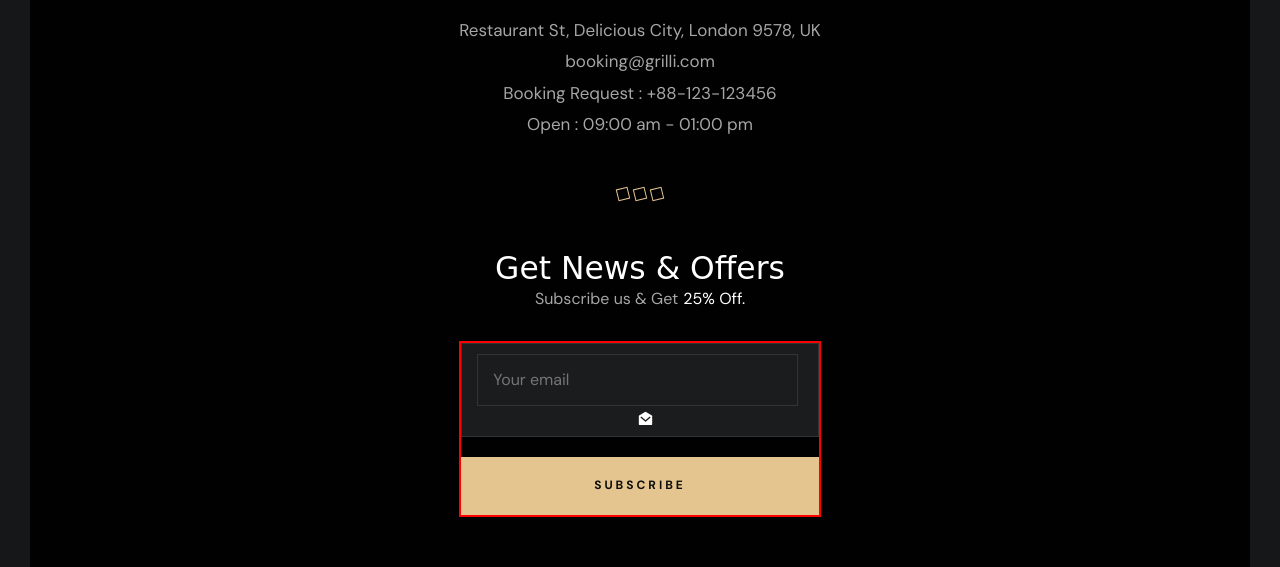
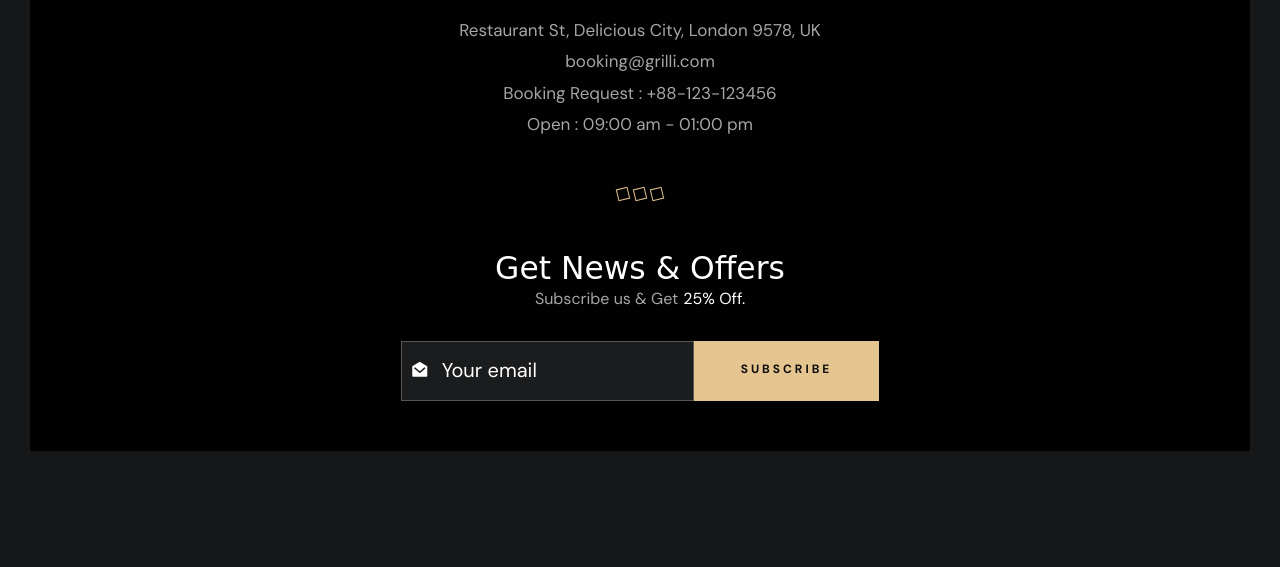
Before and after one commit to Krzysiek756/Grilli-Restaurant, a website: page src/index.pug in a window 1280 px wide. Shown: the part 8019-8586 px from the top of the page. After the commit the page ends 8470 px from the top, so only its background shows below. Drawn offline with nearby package versions, Linux system fonts and the light colour scheme; files that its build step writes are made by us from their sources; files whose address does not match are found by name; a web font is replaced by a local one.

Commit message:
form footer

```diff
--- a/src/parts/footer.pug
+++ b/src/parts/footer.pug
@@ -26,9 +26,9 @@ footer.footer
 
 
                             form.form__wrapper(action='')
-                                .form__input
+                                .icon__input
+                                    input.form__input(type='email' name='email_address' placeholder='Your email' autocomplete='off')
                                     i.ri-mail-open-fill
-                                    input.form__input(type='email' name='email_address' placeholder='Your email' autocomplete='off')
                                 .btn.btn--header
                                     span.text.text-1 Subscribe
                                     span.text.text-2(aria-hidden='true') Subscribe
--- a/src/scss/components/_footer.scss
+++ b/src/scss/components/_footer.scss
@@ -117,14 +117,7 @@
         }
     }
 
-    .form {
 
-        &__wrapper {
-            border: 2px solid red;
-            background-color: transparent;
-
-        }
-    }
 
 
     .btn {
@@ -132,37 +125,103 @@
     }
 
 
-    .form__input {
-        background-color: $eerie-black-2;
-        color: $white;
-        padding: 10px 20px 10px 15px;
-        border: 1px solid $white-alpha-10;
-        outline: none;
-        transition: border-color $transition-2;
+    //Form
 
-        cursor: pointer;
-
-        margin-bottom: 20px;
-
-
-        // -webkit-appearance: none; // dealete arrow
-        // -moz-appearance: none;
+    .form__wrapper {
+        display: flex;
+        flex-direction: column;
+        gap: 20px;
 
         position: relative;
 
+        @include sm {
+            gap: 0;
+            flex-direction: row;
+        }
 
-        &:focus {
-            border: 3px solid $gold-crayola;
+
+
+        .form__input {
+            background-color: $eerie-black-2;
+            color: $white;
+            padding: 14px 20px 14px 40px;
+            font-size: 20px;
+            border: 1px solid $davys-grey;
+            cursor: pointer;
+
+            transition: $transition-2;
+
+            &::placeholder {
+                color: $white;
+            }
+
+            input {
+                color: $white;
+            }
+
+            &:focus {
+                border: 1px solid $gold-crayola;
+            }
+
+
+        }
+
+        .icon__input {
+            position: relative;
         }
 
         i {
             position: absolute;
+            left: 10px;
             top: 50%;
-            transform: translateY(50%);
-            z-index: 2;
+            transform: translateY(-50%);
+            font-size: 18px;
+
         }
+
     }
 
 
 
+
 }
+
+
+
+// .form__input {
+//     background-color: $eerie-black-2;
+//     color: $white;
+//     border: 3px;
+//     // outline: none;
+//     transition: border-color $transition-2;
+//     font-size: 20px;
+
+//     cursor: pointer;
+
+//     margin-bottom: 20px;
+
+
+
+
+
+//     color: $white  !important;
+//     position: relative;
+
+//     ::placeholder {
+//         color: $white;
+//         padding: 10px 20px 10px 40px;
+//     }
+
+//     :focus {
+//         border: 3px solid $gold-crayola;
+//     }
+
+
+//     i {
+//         position: absolute;
+//         top: 50%;
+//         transform: translateY(-50%);
+//         left: 15px;
+//         font-size: 18px;
+//     }
+// }
```
Also changed, not shown: assets/css/main.min.css, index.html.
